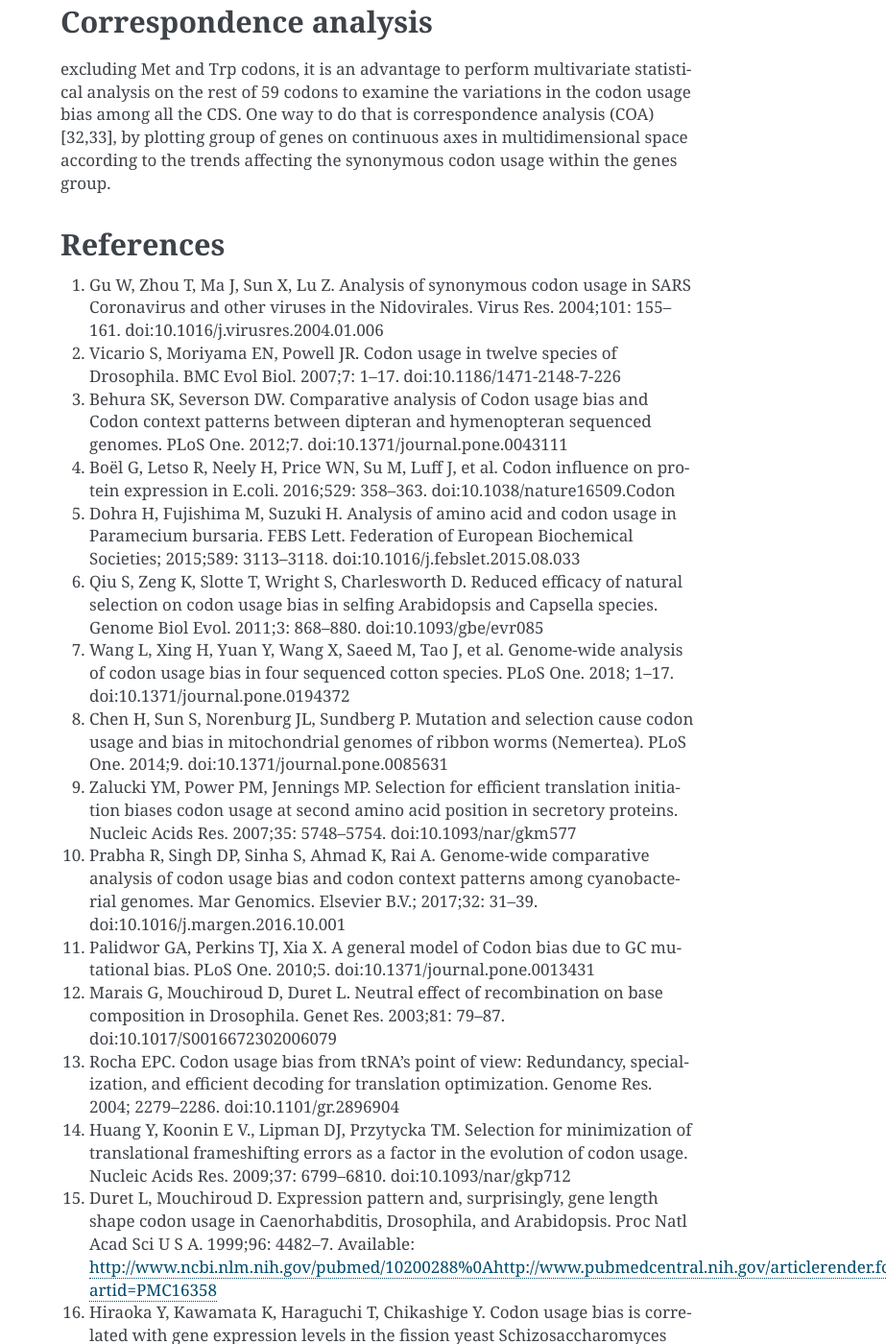
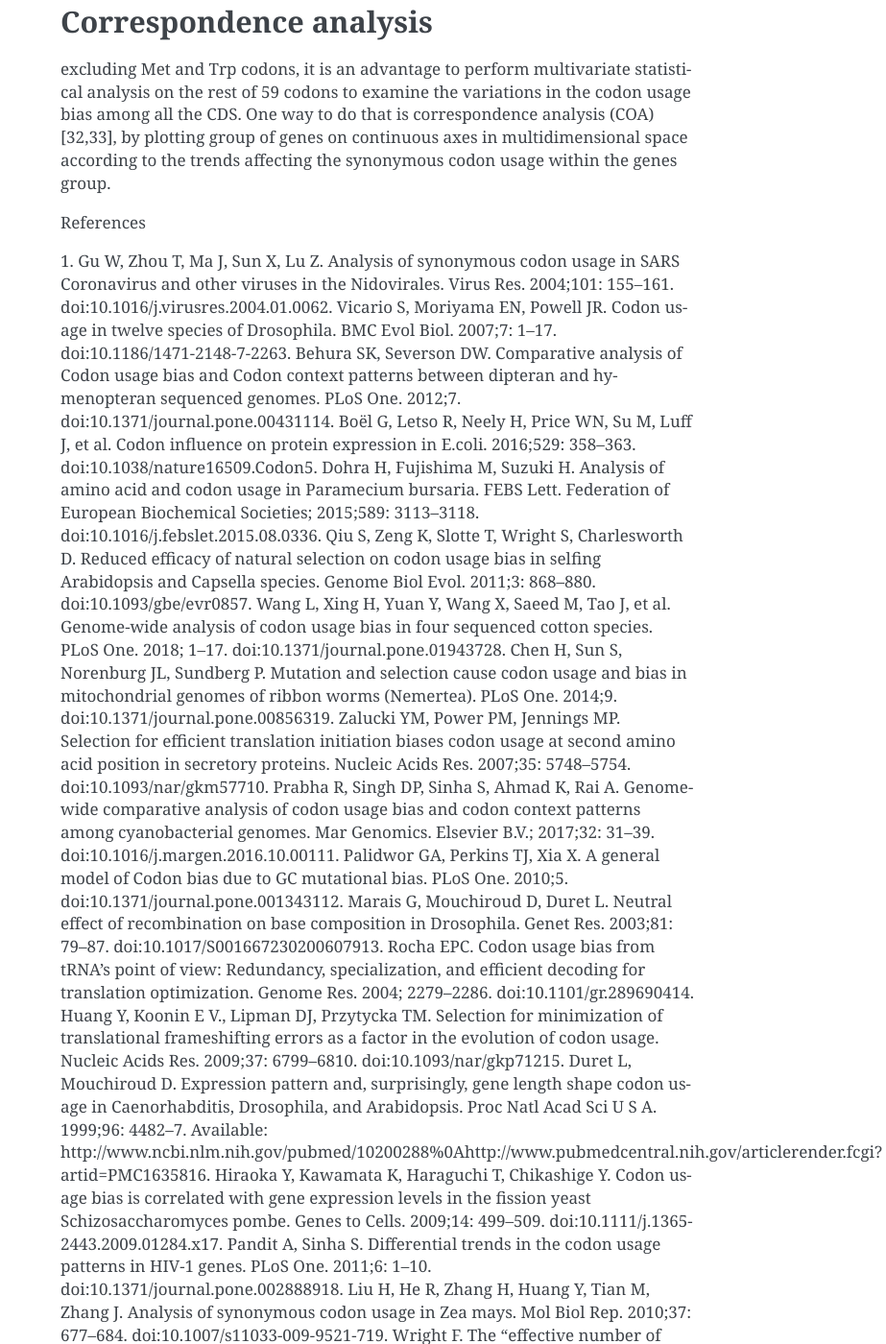
Before and after one commit to AliYoussef96/BCAW-Tool, a Sphinx documentation site: the page built from docs/intro.rst, in a window 1280 px wide and 1400 px high, scrolled down 3405 px. Shown: the whole window at 96% size, without its empty margins (357-1280 px from the left). Built offline with Sphinx 7.4.7, drawn with Linux system fonts in a browser that asks for light colours; some of the changed text lies outside the part shown.

Commit message:
Add files via upload

```diff
--- a/docs/intro.rst
+++ b/docs/intro.rst
@@ -147,39 +147,89 @@
 continuous axes in multidimensional space according to the trends
 affecting the synonymous codon usage within the genes group.
 
-**References**
------------------
+References
 
-1. 	Gu W, Zhou T, Ma J, Sun X, Lu Z. Analysis of synonymous codon usage in SARS Coronavirus and other viruses in the Nidovirales. Virus Res. 2004;101: 155–161. doi:10.1016/j.virusres.2004.01.006
-2. 	Vicario S, Moriyama EN, Powell JR. Codon usage in twelve species of Drosophila. BMC Evol Biol. 2007;7: 1–17. doi:10.1186/1471-2148-7-226
-3. 	Behura SK, Severson DW. Comparative analysis of Codon usage bias and Codon context patterns between dipteran and hymenopteran sequenced genomes. PLoS One. 2012;7. doi:10.1371/journal.pone.0043111
-4. 	Boël G, Letso R, Neely H, Price WN, Su M, Luff J, et al. Codon influence on protein expression in E.coli. 2016;529: 358–363. doi:10.1038/nature16509.Codon
-5. 	Dohra H, Fujishima M, Suzuki H. Analysis of amino acid and codon usage in Paramecium bursaria. FEBS Lett. Federation of European Biochemical Societies; 2015;589: 3113–3118. doi:10.1016/j.febslet.2015.08.033
-6. 	Qiu S, Zeng K, Slotte T, Wright S, Charlesworth D. Reduced efficacy of natural selection on codon usage bias in selfing Arabidopsis and Capsella species. Genome Biol Evol. 2011;3: 868–880. doi:10.1093/gbe/evr085
-7. 	Wang L, Xing H, Yuan Y, Wang X, Saeed M, Tao J, et al. Genome-wide analysis of codon usage bias in four sequenced cotton species. PLoS One. 2018; 1–17. doi:10.1371/journal.pone.0194372
-8. 	Chen H, Sun S, Norenburg JL, Sundberg P. Mutation and selection cause codon usage and bias in mitochondrial genomes of ribbon worms (Nemertea). PLoS One. 2014;9. doi:10.1371/journal.pone.0085631
-9. 	Zalucki YM, Power PM, Jennings MP. Selection for efficient translation initiation biases codon usage at second amino acid position in secretory proteins. Nucleic Acids Res. 2007;35: 5748–5754. doi:10.1093/nar/gkm577
-10. Prabha R, Singh DP, Sinha S, Ahmad K, Rai A. Genome-wide comparative analysis of codon usage bias and codon context patterns among cyanobacterial genomes. Mar Genomics. Elsevier B.V.; 2017;32: 31–39. doi:10.1016/j.margen.2016.10.001
-11. Palidwor GA, Perkins TJ, Xia X. A general model of Codon bias due to GC mutational bias. PLoS One. 2010;5. doi:10.1371/journal.pone.0013431
-12. Marais G, Mouchiroud D, Duret L. Neutral effect of recombination on base composition in Drosophila. Genet Res. 2003;81: 79–87. doi:10.1017/S0016672302006079
-13. Rocha EPC. Codon usage bias from tRNA’s point of view: Redundancy, specialization, and efficient decoding for translation optimization. Genome Res. 2004; 2279–2286. doi:10.1101/gr.2896904
-14. Huang Y, Koonin E V., Lipman DJ, Przytycka TM. Selection for minimization of translational frameshifting errors as a factor in the evolution of codon usage. Nucleic Acids Res. 2009;37: 6799–6810. doi:10.1093/nar/gkp712
-15. Duret L, Mouchiroud D. Expression pattern and, surprisingly, gene length shape codon usage in Caenorhabditis, Drosophila, and Arabidopsis. Proc Natl Acad Sci U S A. 1999;96: 4482–7. Available: http://www.ncbi.nlm.nih.gov/pubmed/10200288%0Ahttp://www.pubmedcentral.nih.gov/articlerender.fcgi?artid=PMC16358
-16. Hiraoka Y, Kawamata K, Haraguchi T, Chikashige Y. Codon usage bias is correlated with gene expression levels in the fission yeast Schizosaccharomyces pombe. Genes to Cells. 2009;14: 499–509. doi:10.1111/j.1365-2443.2009.01284.x
-17. Pandit A, Sinha S. Differential trends in the codon usage patterns in HIV-1 genes. PLoS One. 2011;6: 1–10. doi:10.1371/journal.pone.0028889
-18. Liu H, He R, Zhang H, Huang Y, Tian M, Zhang J. Analysis of synonymous codon usage in Zea mays. Mol Biol Rep. 2010;37: 677–684. doi:10.1007/s11033-009-9521-7
-19. Wright F. The “effective number of codons” used in a gene. Gene. 1990;87: 23–29.
-20. Sun X, Yang Q, Xia X. An improved implementation of effective number of codons (Nc). Mol Biol Evol. 2013;30: 191–196. doi:10.1093/molbev/mss201
-21. Sharp PM, Li W. Codon Adaptation Index and its potential applications Nucleic Acids Research. 1987;15: 1281–1295.
-22. Ran W, Higgs PG. Contributions of Speed and Accuracy to Translational Selection in Bacteria. PLoS One. 2012;7. doi:10.1371/journal.pone.0051652
-23. Sharpl PM, Li W. potential applications Nucleic Acids Research. Nucleic Acids Res. 1987;15: 1281–1295.
-24. Lee. Python Implementation of Codon Adaptation Index. J Open Source Softw. 2018;3: 905. doi:10.21105/joss.00905
-25. Chakraborty S, Nag D, Mazumder TH, Uddin A. Codon usage pattern and prediction of gene expression level in Bungarus species. Gene. Elsevier B.V.; 2016; doi:10.1016/j.gene.2016.11.023
-26. Gatherer D, McEwan N. SMALL REGIONS OF PREFERENTIAL CODON USAGE AND THEIR EFFECT ON OVERALL CODON BIAS - THE CASE OF THE plp GENE. Biochem Mol Biol Int. 1997;43: 107–114. doi:doi.org/10.1080/15216549700203871
-27. Choudhury MN, Uddin A, Chakraborty S. Nucleotide composition and codon usage bias of SRY gene. Andrologia. 2018;50: 1–11. doi:10.1111/and.12787
-28. Rao Y, Wang Z, Chai X, Nie Q, Zhang X. Hydrophobicity and aromaticity are primary factors shaping variation in amino acid usage of chicken proteome. PLoS One. 2014;9. doi:10.1371/journal.pone.0110381
-29. Chen Y, Li X, Chi X, Wang S, Ma Y, Chen J. Comprehensive analysis of the codon usage patterns in the envelope glycoprotein E2 gene of the classical swine fever virus. PLoS One. 2017; 1–14. doi:10.1371/journal. pone.0183646
-30. Sueoka N. Intrastrand parity rules of DNA base composition and usage biases of synonymous codons. J Mol Evol. 1995;40: 318–325. doi:10.1007/BF00163236
-31. Sueoka N. Near Homogeneity of PR2-Bias Fingerprints in the Human Genome and Their Implications in Phylogenetic Analyses. Mol Evol. 2001; 469–476. doi:10.1007/s002390010237
-32.	Usage C. Letter to the Editor Codon Usage and the Origin of P Elements. Mol Biol Evol. 1994; 1994–1995.
-33. Drosophila I. Evidence that Mutation Patterns Vary Among Drosophila Transposable Elements. J Mol Biol. 1989; 843–846.
+1. Gu W, Zhou T, Ma J, Sun X, Lu Z. Analysis of synonymous codon usage
+in SARS Coronavirus and other viruses in the Nidovirales. Virus Res.
+2004;101: 155–161. doi:10.1016/j.virusres.2004.01.0062. Vicario S,
+Moriyama EN, Powell JR. Codon usage in twelve species of Drosophila. BMC
+Evol Biol. 2007;7: 1–17. doi:10.1186/1471-2148-7-2263. Behura SK,
+Severson DW. Comparative analysis of Codon usage bias and Codon context
+patterns between dipteran and hymenopteran sequenced genomes. PLoS One.
+2012;7. doi:10.1371/journal.pone.00431114. Boël G, Letso R, Neely H,
+Price WN, Su M, Luff J, et al. Codon influence on protein expression in
+E.coli. 2016;529: 358–363. doi:10.1038/nature16509.Codon5. Dohra H,
+Fujishima M, Suzuki H. Analysis of amino acid and codon usage in
+Paramecium bursaria. FEBS Lett. Federation of European Biochemical
+Societies; 2015;589: 3113–3118. doi:10.1016/j.febslet.2015.08.0336. Qiu
+S, Zeng K, Slotte T, Wright S, Charlesworth D. Reduced efficacy of
+natural selection on codon usage bias in selfing Arabidopsis and
+Capsella species. Genome Biol Evol. 2011;3: 868–880.
+doi:10.1093/gbe/evr0857. Wang L, Xing H, Yuan Y, Wang X, Saeed M, Tao J,
+et al. Genome-wide analysis of codon usage bias in four sequenced cotton
+species. PLoS One. 2018; 1–17. doi:10.1371/journal.pone.01943728. Chen
+H, Sun S, Norenburg JL, Sundberg P. Mutation and selection cause codon
+usage and bias in mitochondrial genomes of ribbon worms (Nemertea). PLoS
+One. 2014;9. doi:10.1371/journal.pone.00856319. Zalucki YM, Power PM,
+Jennings MP. Selection for efficient translation initiation biases codon
+usage at second amino acid position in secretory proteins. Nucleic Acids
+Res. 2007;35: 5748–5754. doi:10.1093/nar/gkm57710. Prabha R, Singh DP,
+Sinha S, Ahmad K, Rai A. Genome-wide comparative analysis of codon usage
+bias and codon context patterns among cyanobacterial genomes. Mar
+Genomics. Elsevier B.V.; 2017;32: 31–39.
+doi:10.1016/j.margen.2016.10.00111. Palidwor GA, Perkins TJ, Xia X. A
+general model of Codon bias due to GC mutational bias. PLoS One. 2010;5.
+doi:10.1371/journal.pone.001343112. Marais G, Mouchiroud D, Duret L.
+Neutral effect of recombination on base composition in Drosophila. Genet
+Res. 2003;81: 79–87. doi:10.1017/S001667230200607913. Rocha EPC. Codon
+usage bias from tRNA’s point of view: Redundancy, specialization, and
+efficient decoding for translation optimization. Genome Res. 2004;
+2279–2286. doi:10.1101/gr.289690414. Huang Y, Koonin E V., Lipman DJ,
+Przytycka TM. Selection for minimization of translational frameshifting
+errors as a factor in the evolution of codon usage. Nucleic Acids Res.
+2009;37: 6799–6810. doi:10.1093/nar/gkp71215. Duret L, Mouchiroud D.
+Expression pattern and, surprisingly, gene length shape codon usage in
+Caenorhabditis, Drosophila, and Arabidopsis. Proc Natl Acad Sci U S A.
+1999;96: 4482–7. Available:
+http://www.ncbi.nlm.nih.gov/pubmed/10200288%0Ahttp://www.pubmedcentral.nih.gov/articlerender.fcgi?artid=PMC1635816.
+Hiraoka Y, Kawamata K, Haraguchi T, Chikashige Y. Codon usage bias is
+correlated with gene expression levels in the fission yeast
+Schizosaccharomyces pombe. Genes to Cells. 2009;14: 499–509.
+doi:10.1111/j.1365-2443.2009.01284.x17. Pandit A, Sinha S. Differential
+trends in the codon usage patterns in HIV-1 genes. PLoS One. 2011;6:
+1–10. doi:10.1371/journal.pone.002888918. Liu H, He R, Zhang H, Huang Y,
+Tian M, Zhang J. Analysis of synonymous codon usage in Zea mays. Mol
+Biol Rep. 2010;37: 677–684. doi:10.1007/s11033-009-9521-719. Wright F.
+The “effective number of codons” used in a gene. Gene. 1990;87: 23–29.
+20. Sun X, Yang Q, Xia X. An improved implementation of effective number
+of codons (Nc). Mol Biol Evol. 2013;30: 191–196.
+doi:10.1093/molbev/mss20121. Sharp PM, Li W. Codon Adaptation Index and
+its potential applications Nucleic Acids Research. 1987;15: 1281–1295.
+22. Ran W, Higgs PG. Contributions of Speed and Accuracy to
+Translational Selection in Bacteria. PLoS One. 2012;7.
+doi:10.1371/journal.pone.005165223. Sharpl PM, Li W. potential
+applications Nucleic Acids Research. Nucleic Acids Res. 1987;15:
+1281–1295. 24. Lee. Python Implementation of Codon Adaptation Index. J
+Open Source Softw. 2018;3: 905. doi:10.21105/joss.0090525. Chakraborty
+S, Nag D, Mazumder TH, Uddin A. Codon usage pattern and prediction of
+gene expression level in Bungarus species. Gene. Elsevier B.V.; 2016;
+doi:10.1016/j.gene.2016.11.02326. Gatherer D, McEwan N. SMALL REGIONS OF
+PREFERENTIAL CODON USAGE AND THEIR EFFECT ON OVERALL CODON BIAS - THE
+CASE OF THE plp GENE. Biochem Mol Biol Int. 1997;43: 107–114.
+doi:doi.org/10.1080/1521654970020387127. Choudhury MN, Uddin A,
+Chakraborty S. Nucleotide composition and codon usage bias of SRY gene.
+Andrologia. 2018;50: 1–11. doi:10.1111/and.1278728. Rao Y, Wang Z, Chai
+X, Nie Q, Zhang X. Hydrophobicity and aromaticity are primary factors
+shaping variation in amino acid usage of chicken proteome. PLoS One.
+2014;9. doi:10.1371/journal.pone.011038129. Chen Y, Li X, Chi X, Wang S,
+Ma Y, Chen J. Comprehensive analysis of the codon usage patterns in the
+envelope glycoprotein E2 gene of the classical swine fever virus. PLoS
+One. 2017; 1–14. doi:10.1371/journal. pone.018364630. Sueoka N.
+Intrastrand parity rules of DNA base composition and usage biases of
+synonymous codons. J Mol Evol. 1995;40: 318–325.
+doi:10.1007/BF0016323631. Sueoka N. Near Homogeneity of PR2-Bias
+Fingerprints in the Human Genome and Their Implications in Phylogenetic
+Analyses. Mol Evol. 2001; 469–476. doi:10.1007/s00239001023732. Usage C.
+Letter to the Editor Codon Usage and the Origin of P Elements. Mol Biol
+Evol. 1994; 1994–1995. 33. Drosophila I. Evidence that Mutation Patterns
+Vary Among Drosophila Transposable Elements. J Mol Biol. 1989; 843–846.
```
